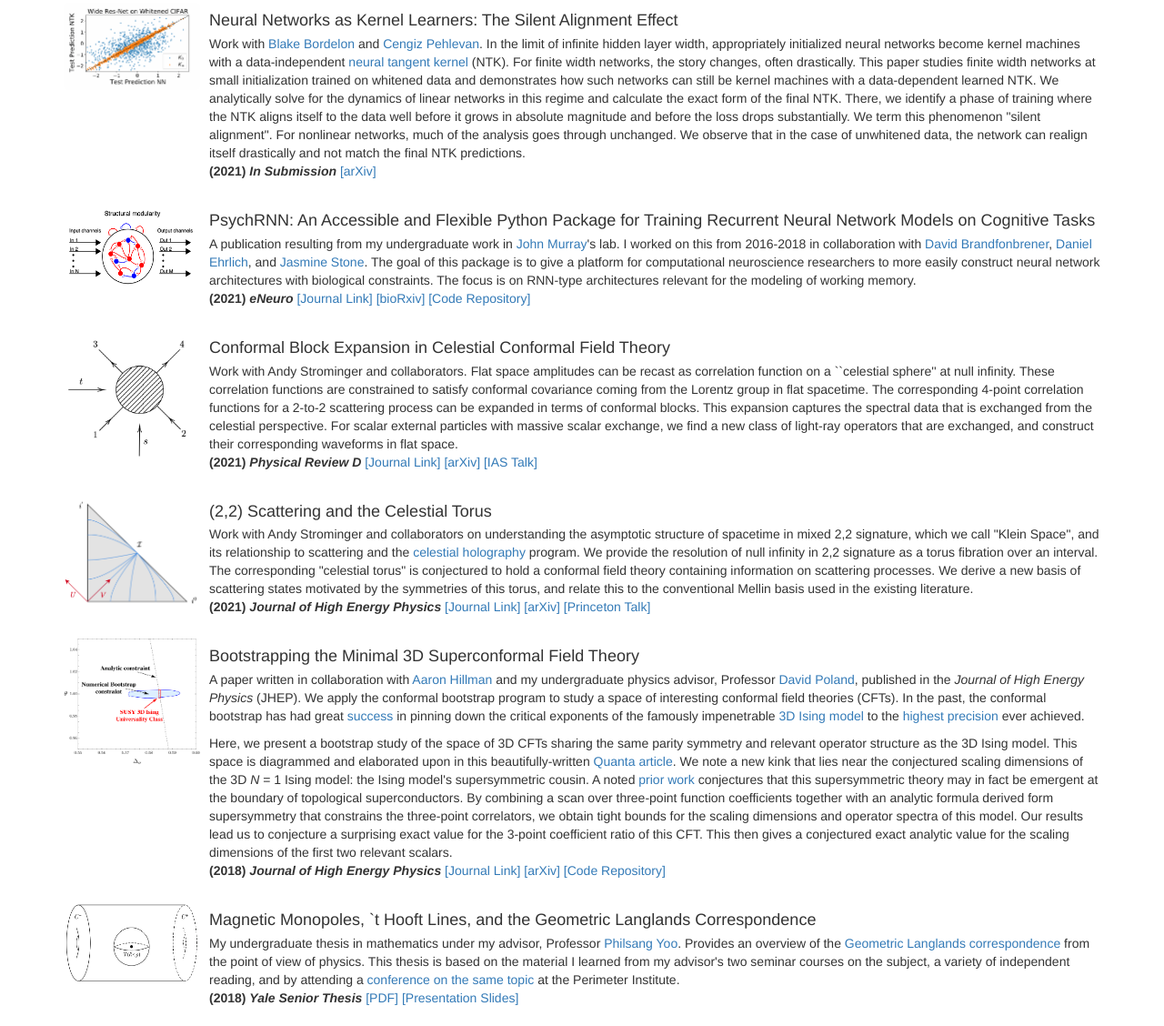
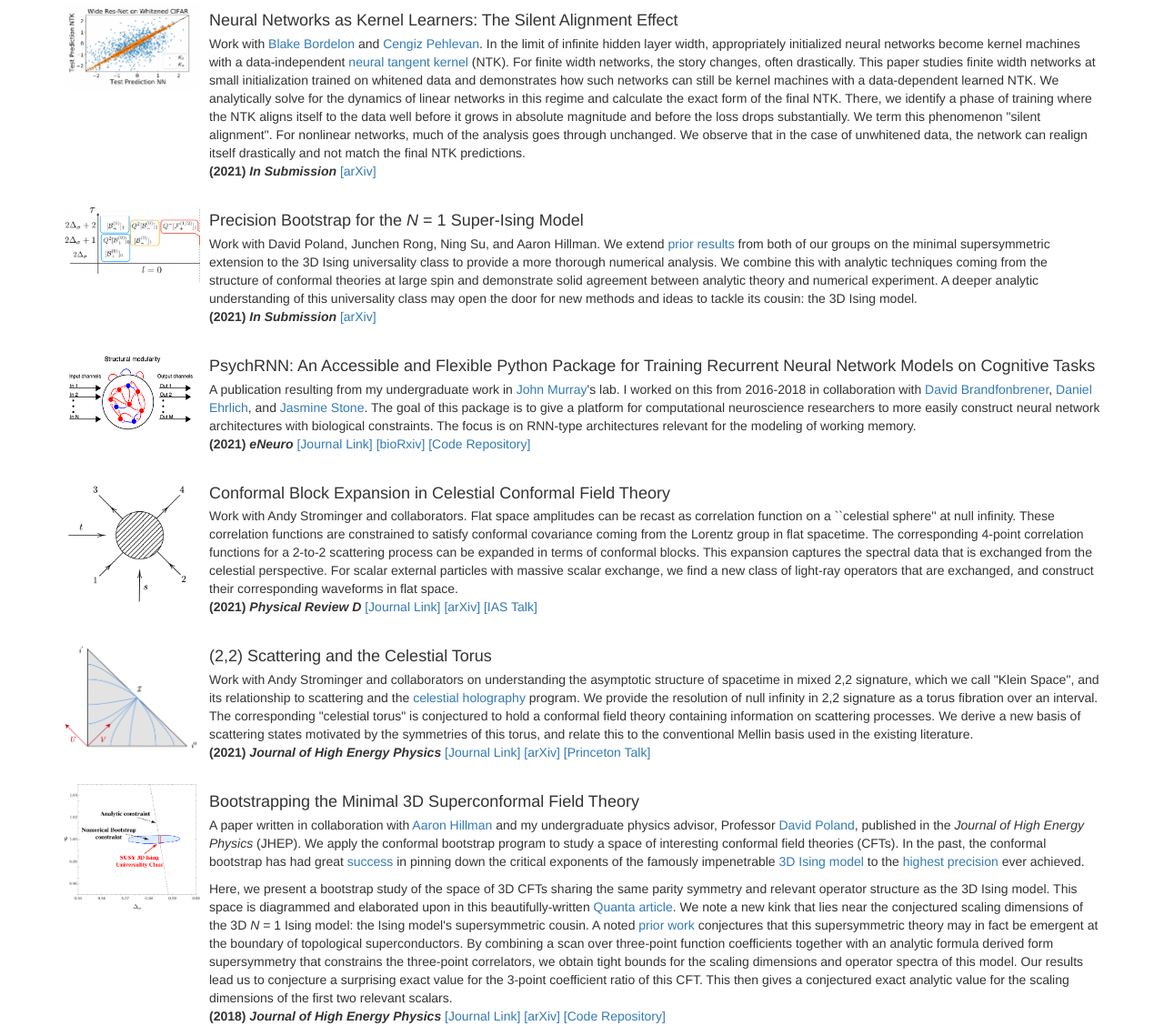
Before and after one commit to ABAtanasov/ABAtanasov.github.io, a plain HTML site: page index.html in a window 1280 px wide. Shown: the part 1488-2616 px from the top of the page at 91% size. Drawn offline with Linux system fonts and the light colour scheme.

Commit message:
Added latest 3DN1 paper

```diff
--- a/index.html
+++ b/index.html
@@ -123,8 +123,8 @@
     <hr class="featurette-divider">
 	<h2>Publications</h2>
 
-		<div class="media">
-		<div class="pull-left media-top">
+	<div class="media">
+	<div class="pull-left media-top">
 		<img class="img-rounded" src="Files/NN-Kernel.png" alt="..." width="150">
 		</div>
 		<p>
@@ -136,6 +136,22 @@
 				  <a href="https://arxiv.org/abs/2111.00034">[arXiv]</a>
 			</p>
 	</div>
+
+
+	<div class="media">
+	<div class="pull-left media-top">
+		<img class="img-rounded" src="Files/SUSYSpec.png" alt="..." width="150">
+		</div>
+		<p>
+		<div class="media-body">
+		<h4 class="media-heading">Precision Bootstrap for the <em>N</em> = 1 Super-Ising Model
+		</h4>
+			Work with David Poland, Junchen Rong, Ning Su, and Aaron Hillman. We extend <a href="https://arxiv.org/abs/1807.05702" target="_blank">prior results</a> from both of our groups on the minimal supersymmetric extension to the 3D Ising universality class to provide a more thorough numerical analysis. We combine this with analytic techniques coming from the structure of conformal theories at large spin and demonstrate solid agreement between analytic theory and numerical experiment. A deeper analytic understanding of this universality class may open the door for new methods and ideas to tackle its cousin: the 3D Ising model.
+			 <p> <strong>(2021) <em>In Submission</em> </strong>
+				  <a href="https://arxiv.org/abs/2201.02206">[arXiv]</a>
+			</p>
+	</div>
+
 
 
 	<div class="media">
```
Also changed, not shown: Files/3DN1.png (added), Files/SUSYSpec.png (added).
